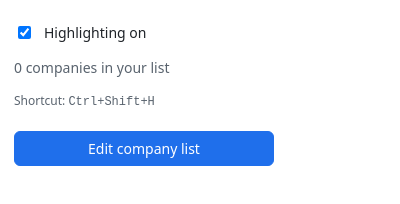
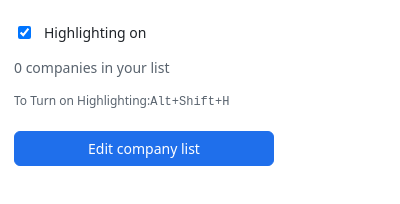
Before and after one commit to Ahmed-Manai/company-highlighter-browser-extension, a browser extension: page popup.html in a window 400 px wide. Drawn offline with Linux system fonts and the light colour scheme.

Commit message:
Changed the keyboard shortcut and reverted formatting

```diff
--- a/popup.html
+++ b/popup.html
@@ -1,10 +1,12 @@
 <!DOCTYPE html>
 <html lang="en">
+
 <head>
   <meta charset="utf-8">
   <title>Company Highlighter</title>
   <link rel="stylesheet" href="ui.css">
 </head>
+
 <body class="popup">
   <label class="row">
     <input type="checkbox" id="enabled">
@@ -12,11 +14,12 @@
   </label>
   <p id="matches" class="matches"></p>
   <p id="listSize" class="muted"></p>
-  <p class="muted small">Shortcut: <kbd>Ctrl+Shift+H</kbd></p>
+  <p class="muted small">To Turn on Highlighting:<kbd>Alt+Shift+H</kbd></p>
   <button id="openOptions" class="primary">Edit company list</button>
 
   <script src="matcher.js"></script>
   <script src="settings.js"></script>
   <script src="popup.js"></script>
 </body>
+
 </html>
```
Also changed, not shown: README.md, manifest.json.
